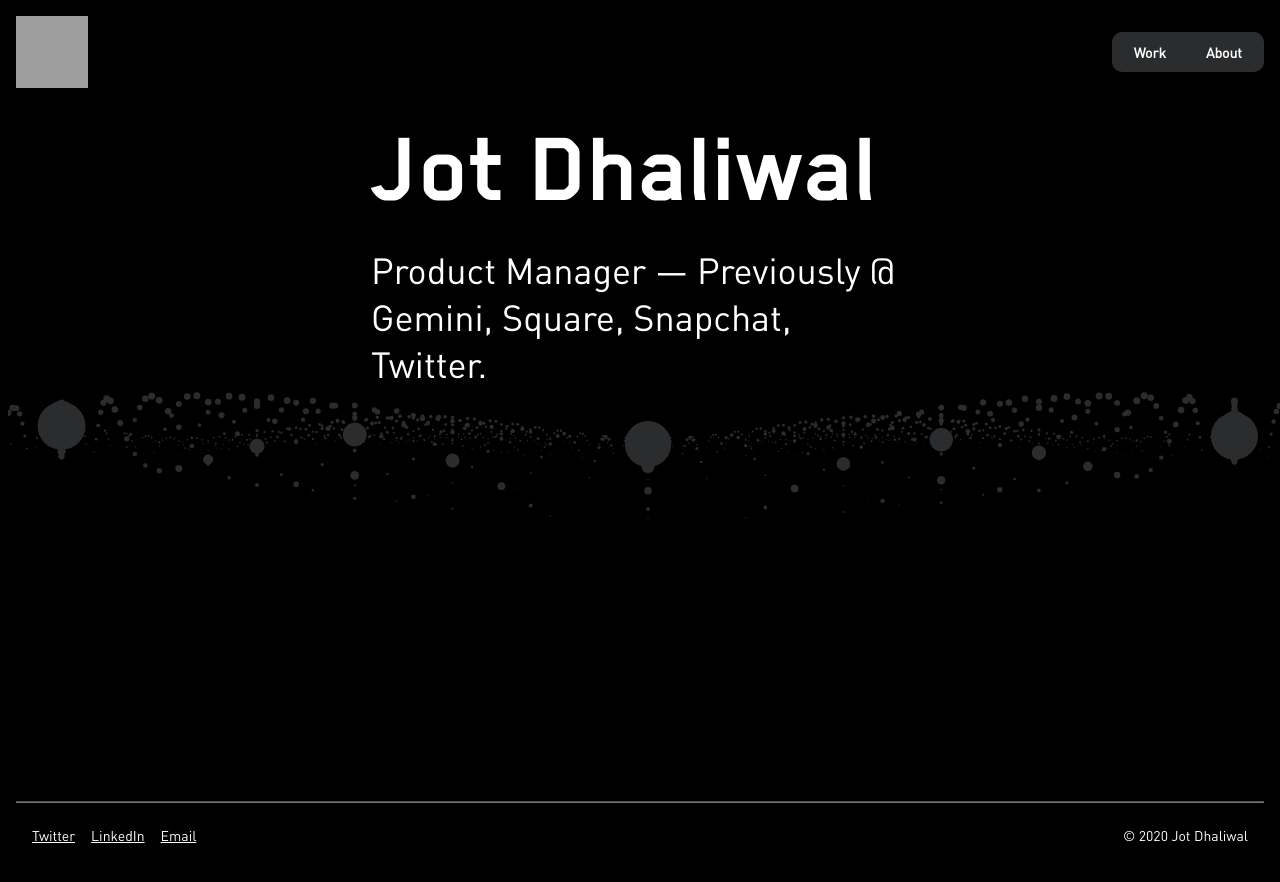
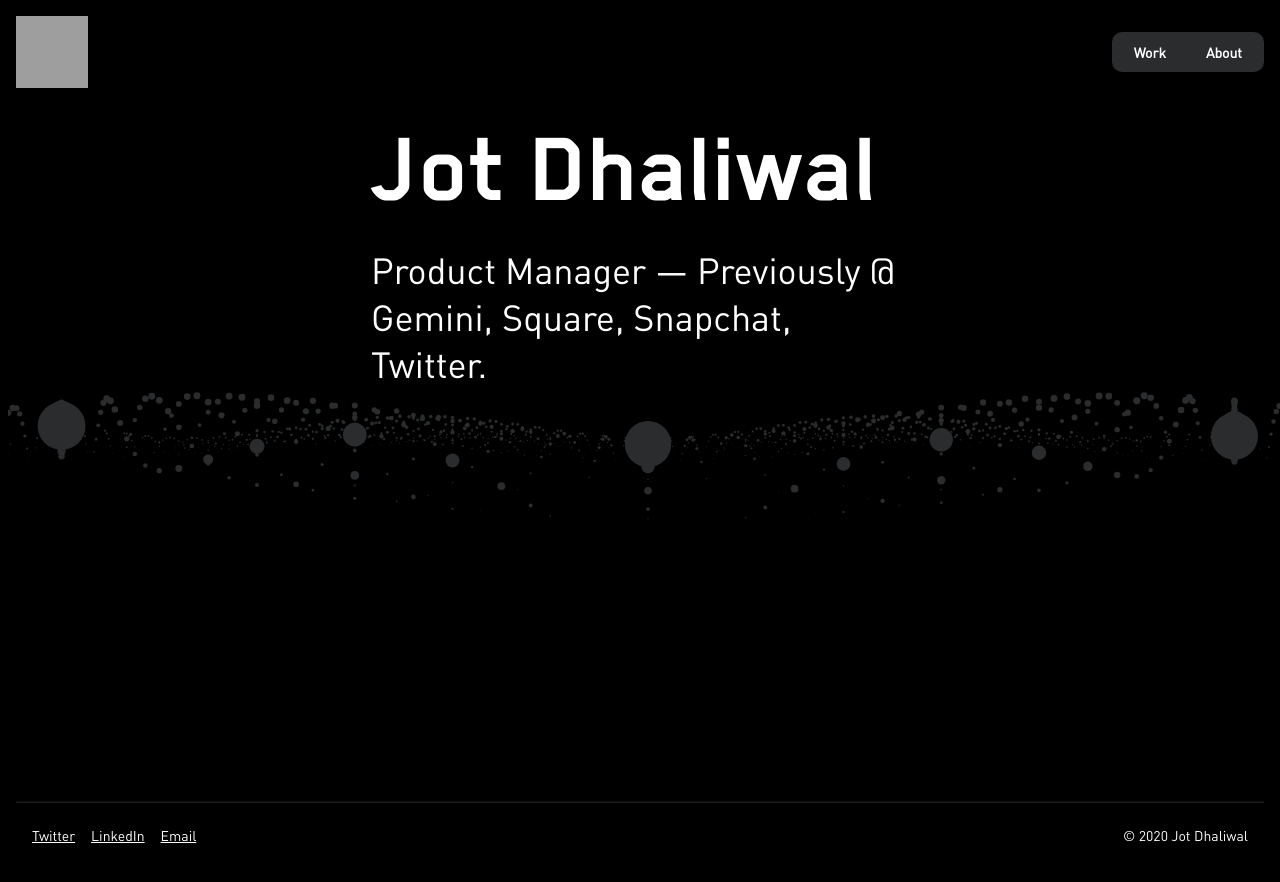
Before and after one commit to jotd/jotd-portfolio, a Jekyll site: the page index.html, which Jekyll copies as it is, in a window 1280 px wide and 900 px high, scrolled down 24 px. Shown: the top 882 px of the window. Built offline with Jekyll 4.4.1, drawn with Linux system fonts in a browser that asks for light colours; grey boxes are pictures that could not be loaded.

Commit message:
Update styles.css

```diff
--- a/css/styles.css
+++ b/css/styles.css
@@ -27,7 +27,7 @@
 
 hr {
   color: #ffffff;
-  opacity: .5;
+  opacity: .1;
 }
 
 a,
```
